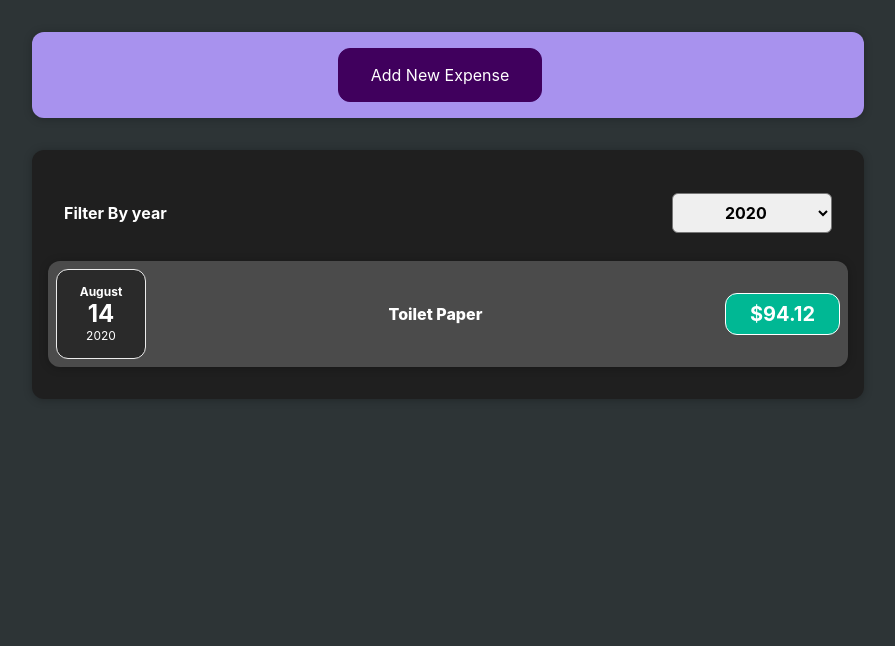
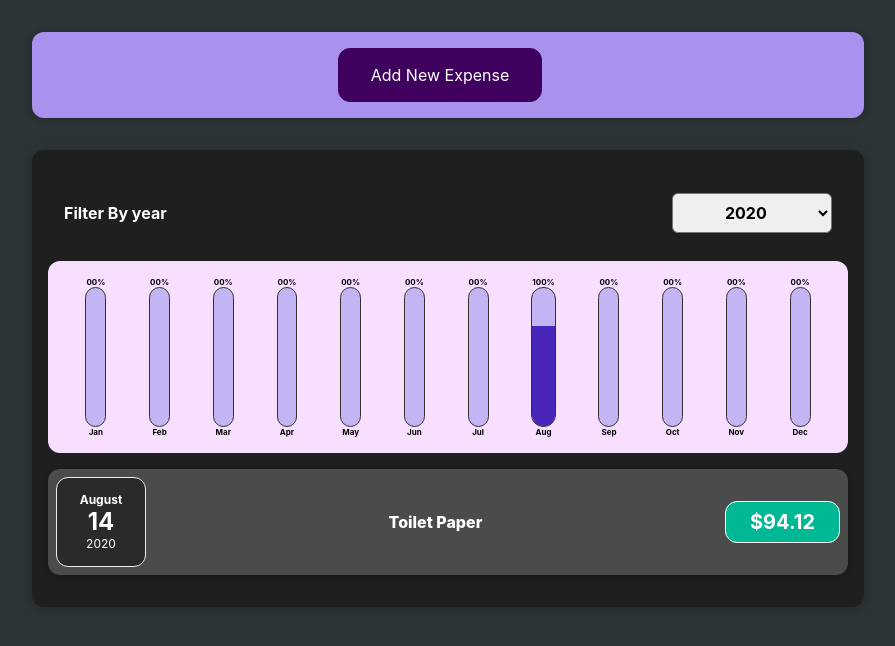
Before and after one commit to VrajPatelK/React-Js-Course, a React (Create React App) app: page / in a window 1280 px wide. Shown: the top 646 px of the page, without its empty margins (192-1087 px from the left). Built offline with nearby package versions, Linux system fonts and the light colour scheme.

Commit message:
filter-chart is added :)

```diff
--- /dev/null
+++ b/src/components/Chart/Chart.css
@@ -0,0 +1,9 @@
+.chart {
+  padding: 1rem;
+  border-radius: 12px;
+  background-color: #f8dfff;
+  text-align: center;
+  display: flex;
+  justify-content: space-around;
+  height: 10rem;
+}
--- /dev/null
+++ b/src/components/Chart/Chart.js
@@ -0,0 +1,24 @@
+import "./Chart.css";
+import ChartBar from "./ChartBar";
+
+export default function Chart(props) {
+  //transform the points-object to point value
+  let valuePoints = props.dataPoints.map((point) => point.value);
+  //find total expense of all month expenses
+  let totalExpense = valuePoints.reduce((acc, value) => {
+    return acc + value;
+  }, 0);
+
+  return (
+    <div className="chart">
+      {props.dataPoints.map((point) => (
+        <ChartBar
+          key={point.label}
+          value={point.value}
+          totalExpense={totalExpense} //++
+          label={point.label}
+        />
+      ))}
+    </div>
+  );
+}
--- /dev/null
+++ b/src/components/Chart/ChartBar.css
@@ -0,0 +1,31 @@
+.chart-bar {
+  height: 100%;
+  display: flex;
+  flex-direction: column;
+  align-items: center;
+  /* border: 2px solid !important; */
+}
+
+.chart-bar__inner {
+  height: 100%;
+  width: 100%;
+  border: 1px solid #313131;
+  border-radius: 12px;
+  background-color: #c3b4f3;
+  overflow: hidden;
+  display: flex;
+  flex-direction: column;
+  justify-content: flex-end;
+}
+
+.chart-bar__fill {
+  background-color: #4826b9;
+  width: 100%;
+  transition: all 0.3s ease-out;
+}
+
+.chart-bar__label {
+  font-weight: bold;
+  font-size: 0.5rem;
+  text-align: center;
+}
--- /dev/null
+++ b/src/components/Chart/ChartBar.js
@@ -0,0 +1,24 @@
+import "./ChartBar.css";
+
+export default function ChartBar(props) {
+  // console.log(props);
+
+  let fillerHeight = 0;
+
+  if (props.totalExpense > 0) {
+    //calc. height of filler
+    fillerHeight = Math.round((props.value / props.totalExpense) * 100);
+  }
+
+  return (
+    <div className="chart-bar">
+      <div className="chart-bar__label">
+        {fillerHeight < 10 ? "0" + fillerHeight : fillerHeight}%
+      </div>
+      <div className="chart-bar__inner">
+        <div className="chart-bar__fill" style={{ height: fillerHeight }}></div>
+      </div>
+      <div className="chart-bar__label">{props.label}</div>
+    </div>
+  );
+}
--- /dev/null
+++ b/src/components/Expenses/ExpenseChart.js
@@ -0,0 +1,27 @@
+import Chart from "../Chart/Chart";
+
+export default function ExpenseChart(props) {
+  //chart-data-point-object chart..
+  let dataPoints = [
+    { label: "Jan", value: 0 }, // 0th indx..
+    { label: "Feb", value: 0 }, //1st indx..
+    { label: "Mar", value: 0 }, //..
+    { label: "Apr", value: 0 },
+    { label: "May", value: 0 },
+    { label: "Jun", value: 0 },
+    { label: "Jul", value: 0 },
+    { label: "Aug", value: 0 },
+    { label: "Sep", value: 0 },
+    { label: "Oct", value: 0 },
+    { label: "Nov", value: 0 },
+    { label: "Dec", value: 0 },
+  ];
+
+  // month wise expense stored..
+  props.expenses.forEach((expense) => {
+    let month = expense.date.getMonth(); // give 0 if it is "jan", 1 if it is "feb"..
+    dataPoints[month].value += expense.amount; // month wise expense stored..
+  });
+
+  return <Chart dataPoints={dataPoints} />;
+}
--- a/src/components/Expenses/Expenses.js
+++ b/src/components/Expenses/Expenses.js
@@ -1,9 +1,11 @@
+import { useState } from "react";
+
 import Card from "../UI/Card";
 import ExpenseFilter from "../ExpenseFilter/ExpenseFilter";
 import ExpenseList from "./ExpensesList";
+import ExpenseChart from "./ExpenseChart";
 
 import "./Expenses.css";
-import { useState } from "react";
 
 export default function Expenses(props) {
   // maintain year on filter..
@@ -25,6 +27,7 @@ export default function Expenses(props) {
         selectedYear={selectedYear}
         onFilterChange={updateFilterYear}
       />
+      <ExpenseChart expenses={filteredExpenses} />
 
       <ExpenseList expenses={filteredExpenses} />
     </Card>
--- a/src/components/NewExpense/ExpenseForm.js
+++ b/src/components/NewExpense/ExpenseForm.js
@@ -27,7 +27,7 @@ export default function ExpenseForm(props) {
     let newExpense = {
       id: Math.random().toString(),
       title: title,
-      amount: amt,
+      amount: parseInt(amt),
       date: new Date(cal),
     };
 
```
